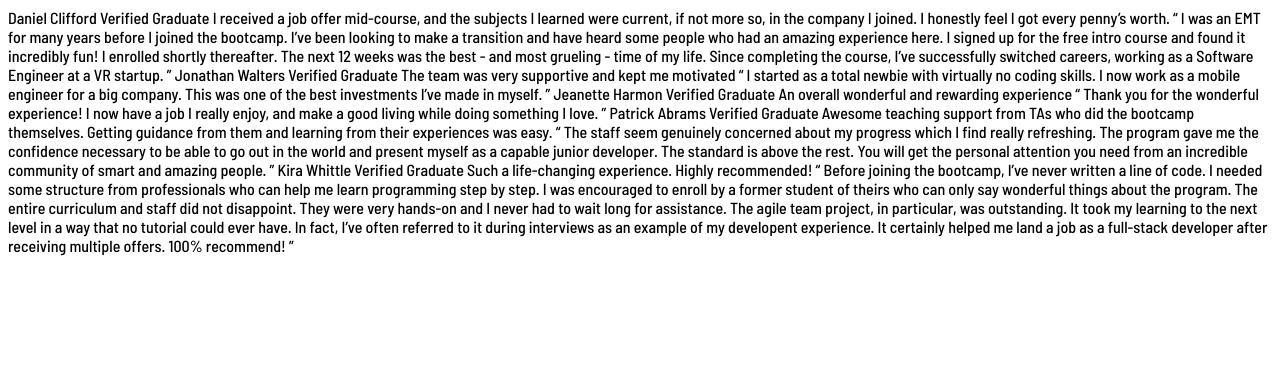
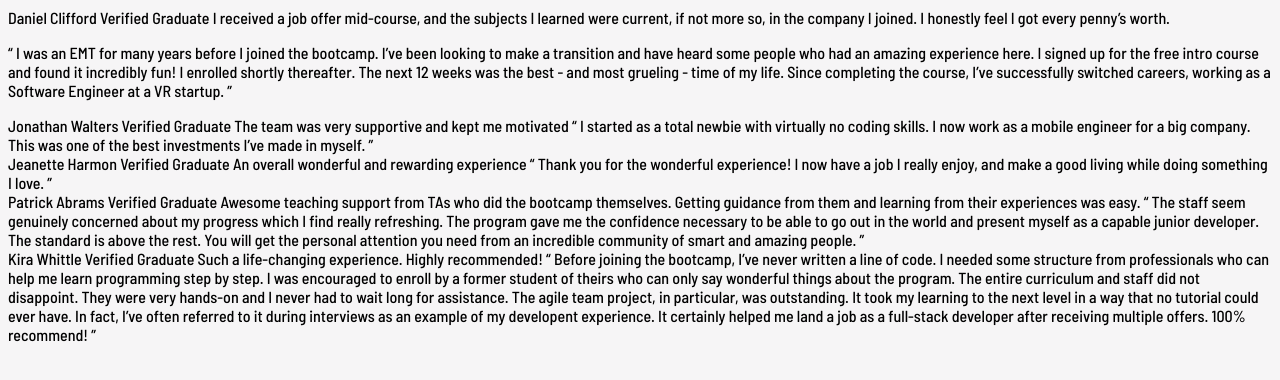
Before and after one commit to Michael-Andreas/testimonials-grid-section, a plain HTML site: page index.html in a window 1280 px wide. Drawn offline with Linux system fonts and the light colour scheme.

Commit message:
added some more markup

```diff
--- a/index.html
+++ b/index.html
@@ -22,41 +22,57 @@
   </head>
   <body>
     <main>
-      Daniel Clifford Verified Graduate I received a job offer mid-course, and
-      the subjects I learned were current, if not more so, in the company I
-      joined. I honestly feel I got every penny’s worth. “ I was an EMT for many
-      years before I joined the bootcamp. I’ve been looking to make a transition
-      and have heard some people who had an amazing experience here. I signed up
-      for the free intro course and found it incredibly fun! I enrolled shortly
-      thereafter. The next 12 weeks was the best - and most grueling - time of
-      my life. Since completing the course, I’ve successfully switched careers,
-      working as a Software Engineer at a VR startup. ” Jonathan Walters
-      Verified Graduate The team was very supportive and kept me motivated “ I
-      started as a total newbie with virtually no coding skills. I now work as a
-      mobile engineer for a big company. This was one of the best investments
-      I’ve made in myself. ” Jeanette Harmon Verified Graduate An overall
-      wonderful and rewarding experience “ Thank you for the wonderful
-      experience! I now have a job I really enjoy, and make a good living while
-      doing something I love. ” Patrick Abrams Verified Graduate Awesome
-      teaching support from TAs who did the bootcamp themselves. Getting
-      guidance from them and learning from their experiences was easy. “ The
-      staff seem genuinely concerned about my progress which I find really
-      refreshing. The program gave me the confidence necessary to be able to go
-      out in the world and present myself as a capable junior developer. The
-      standard is above the rest. You will get the personal attention you need
-      from an incredible community of smart and amazing people. ” Kira Whittle
-      Verified Graduate Such a life-changing experience. Highly recommended! “
-      Before joining the bootcamp, I’ve never written a line of code. I needed
-      some structure from professionals who can help me learn programming step
-      by step. I was encouraged to enroll by a former student of theirs who can
-      only say wonderful things about the program. The entire curriculum and
-      staff did not disappoint. They were very hands-on and I never had to wait
-      long for assistance. The agile team project, in particular, was
-      outstanding. It took my learning to the next level in a way that no
-      tutorial could ever have. In fact, I’ve often referred to it during
-      interviews as an example of my developent experience. It certainly helped
-      me land a job as a full-stack developer after receiving multiple offers.
-      100% recommend! ”
+      <section>
+        <article>
+          Daniel Clifford Verified Graduate I received a job offer mid-course,
+          and the subjects I learned were current, if not more so, in the
+          company I joined. I honestly feel I got every penny’s worth.
+          <p>
+            “ I was an EMT for many years before I joined the bootcamp. I’ve
+            been looking to make a transition and have heard some people who had
+            an amazing experience here. I signed up for the free intro course
+            and found it incredibly fun! I enrolled shortly thereafter. The next
+            12 weeks was the best - and most grueling - time of my life. Since
+            completing the course, I’ve successfully switched careers, working
+            as a Software Engineer at a VR startup. ”
+          </p>
+        </article>
+        <article>
+          Jonathan Walters Verified Graduate The team was very supportive and
+          kept me motivated “ I started as a total newbie with virtually no
+          coding skills. I now work as a mobile engineer for a big company. This
+          was one of the best investments I’ve made in myself. ”
+        </article>
+        <article>
+          Jeanette Harmon Verified Graduate An overall wonderful and rewarding
+          experience “ Thank you for the wonderful experience! I now have a job
+          I really enjoy, and make a good living while doing something I love. ”
+        </article>
+        <article>
+          Patrick Abrams Verified Graduate Awesome teaching support from TAs who
+          did the bootcamp themselves. Getting guidance from them and learning
+          from their experiences was easy. “ The staff seem genuinely concerned
+          about my progress which I find really refreshing. The program gave me
+          the confidence necessary to be able to go out in the world and present
+          myself as a capable junior developer. The standard is above the rest.
+          You will get the personal attention you need from an incredible
+          community of smart and amazing people. ”
+        </article>
+        <article>
+          Kira Whittle Verified Graduate Such a life-changing experience. Highly
+          recommended! “ Before joining the bootcamp, I’ve never written a line
+          of code. I needed some structure from professionals who can help me
+          learn programming step by step. I was encouraged to enroll by a former
+          student of theirs who can only say wonderful things about the program.
+          The entire curriculum and staff did not disappoint. They were very
+          hands-on and I never had to wait long for assistance. The agile team
+          project, in particular, was outstanding. It took my learning to the
+          next level in a way that no tutorial could ever have. In fact, I’ve
+          often referred to it during interviews as an example of my developent
+          experience. It certainly helped me land a job as a full-stack
+          developer after receiving multiple offers. 100% recommend! ”
+        </article>
+      </section>
     </main>
   </body>
 </html>
--- a/styles.css
+++ b/styles.css
@@ -1,5 +1,19 @@
+:root {
+  --purple-50: hsl(260, 100%, 95%);
+  --purple-300: hsl(264, 82%, 80%);
+  --purple-500: hsl(263, 55%, 52%);
+  --white: hsl(0, 0%, 100%);
+  --grey-100: hsl(214, 17%, 92%);
+  --grey-200: hsl(0, 0%, 81%);
+  --grey-400: hsl(224, 10%, 45%);
+  --grey-500: hsl(217, 19%, 35%);
+  --darkblue: hsl(219, 29%, 14%);
+  --black: hsl(0, 0%, 7%);
+}
+
 body {
   font-family: "Barlow Semi Condensed", sans-serif;
   font-weight: 500;
   letter-spacing: 0px;
+  background-color: #F6F5F6;
 }
```
